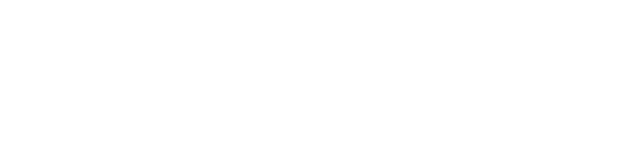
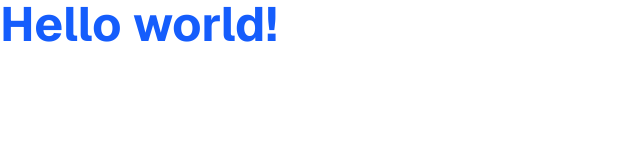
Before and after one commit to WizardAnas2/b13-a05-anas, a plain HTML site: page index.html in a window 1280 px wide. Shown: the whole page, without its empty margins (0-640 px from the left). Drawn offline with nearby package versions, Linux system fonts and the light colour scheme.

Commit message:
successfully added tailwind css

```diff
--- a/index.html
+++ b/index.html
@@ -12,6 +12,9 @@
 <link rel="preconnect" href="https://fonts.gstatic.com" crossorigin>
 <link href="https://fonts.googleapis.com/css2?family=Geist:wght@100..900&display=swap" rel="stylesheet">
 
+    <!-- tailwind -->
+    <script src="https://cdn.jsdelivr.net/npm/@tailwindcss/browser@4"></script>
+
 <style>
     *{
         font-family: "Geist", sans-serif;
@@ -24,5 +27,7 @@
 
 <body>
 
+<h2 class="text-5xl text-blue-600 font-bold">Hello world!</h2>
+
 </body>
 </html>
--- /dev/null
+++ b/tailwind.init.css
@@ -0,0 +1 @@
+@import "tailwindcss";
```
